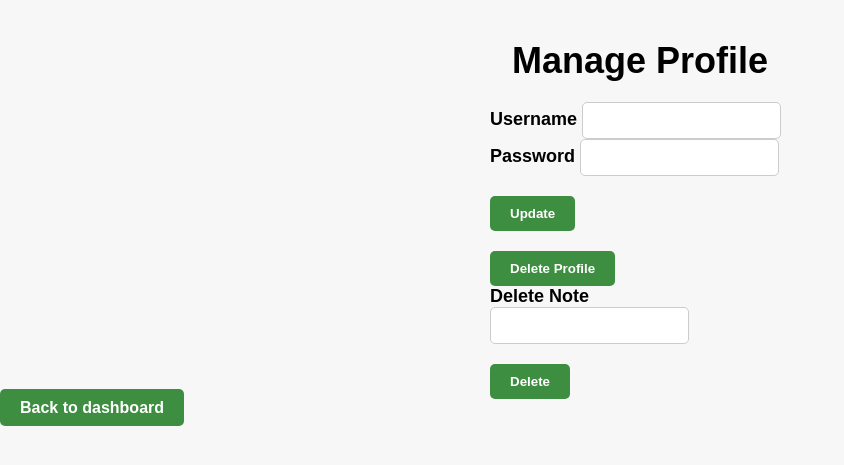
After one commit to WhineyMonkey10/noteshare, a Flask app: page /deleteProfile in a window 1280 px wide. The commit adds this page. Shown: the top 465 px of the page, without its empty margins (0-844 px from the left). Run offline with Flask 2, Linux system fonts and the light colour scheme; parts of the project's set-up code (start-up, migrations or seed data) failed here and were passed over.

Commit message:
Added the ability to edit your username and password. (IF you want to edit either of them, but keep one the same, you must input your current username/password. Done this to prevent blank submissions.

```diff
--- a/app.py
+++ b/app.py
@@ -227,5 +227,39 @@ def passwordProtectedNoteList(userID):
     else:
         return render_template('login.html')
 
+@app.route('/manageProfile', methods=['POST', 'GET'])
+def manageProfile():
+    if 'logged_in' in session:
+        return render_template('manageProfile.html', message="")
+
+@app.route('/editProfile', methods=['POST', 'GET'])
+def editProfile():
+    if 'logged_in' in session:
+        newUsername = request.form['username']
+        newPassword = request.form['password']
+        userID = Database.getUserID(session['username'])
+
+        if Database.checkUsername(session['username']):
+             if Database.checkPassword(session['username'],session['password']):
+                if Database.changePassword(session['username'], newPassword):
+                    if Database.changeUsername(session['username'], newUsername):
+                        session['username'] = newUsername
+                        session['password'] = newPassword
+                        return render_template('manageProfile.html', message="Profile updated successfully")
+                    else:
+                        return render_template('manageProfile.html', message="Error updating password")
+                else:
+                    return render_template('manageProfile.html', message="Error updating username")
+        else:
+            return render_template('manageProfile.html', message="Error updating profile")
+    else:
+        return render_template('login.html')
+
+
+
+@app.route('/deleteProfile', methods=['POST', 'GET'])
+def deleteProfile():
+    return render_template('manageProfile.html')
+
 if __name__ == '__main__':
     serve(app, host='0.0.0.0', port=5000, threads=1)
--- /dev/null
+++ b/static/styles/manageProfile.css
@@ -0,0 +1,71 @@
+body {
+    background-color: #F7F7F7;
+    font-family: sans-serif;
+    margin: 0;
+}
+
+h1 {
+    font-size: 36px;
+    margin: 40px auto 20px;
+    text-align: center;
+}
+
+form {
+    margin: 0 auto;
+    width: 300px;
+    display: flex;
+    flex-direction: column;
+}
+
+label {
+    margin-top: 20px;
+    font-size: 18px;
+    font-weight: bold;
+}
+
+input[type="text"],
+input[type="password"] {
+    padding: 10px;
+    border-radius: 5px;
+    border: 1px solid #ccc;
+}
+
+input[type="submit"] {
+    margin-top: 20px;
+    padding: 10px 20px;
+    border-radius: 5px;
+    background-color: #3E8E41;
+    color: white;
+    text-decoration: none;
+    text-align: center;
+    font-weight: bold;
+    border: none;
+    cursor: pointer;
+}
+
+input[type="submit"]:hover {
+    background-color: #2C6F2F;
+}
+
+a {
+    display: cube;
+    margin-top: 20px;
+    padding: 10px 20px;
+    border-radius: 5px;
+    background-color: #3E8E41;
+    color: white;
+    text-decoration: none;
+    text-align: center;
+    font-weight: bold;
+}
+
+a:hover {
+    background-color: #2C6F2F;
+}
+
+footer {
+    font-size: 12px;
+    margin: 20px auto 0;
+    text-align: center;
+    color: #999;
+}
--- a/templates/dashboard.html
+++ b/templates/dashboard.html
@@ -16,7 +16,7 @@
       <div class="header-container">
         <h1>Welcome, {{username}}!</h1>
         <div class="user-menu">
-          <button class="profile-btn">Manage Profile</button>
+          <button class="profile-btn" onclick="location.href='/manageProfile'">Manage Profile</button>
           <a href="/logout">Logout</a>
         </div>
       </div>
--- /dev/null
+++ b/templates/manageProfile.html
@@ -0,0 +1,47 @@
+<!DOCTYPE html>
+<html lang="en">
+<head>
+    <meta charset="UTF-8">
+    <meta http-equiv="X-UA-Compatible" content="IE=edge">
+    <meta name="viewport" content="width=device-width, initial-scale=1.0">
+    <link rel="stylesheet" href="{{ url_for('static', filename='styles/manageProfile.css') }}">
+    <title>Manage Profile</title>
+</head>
+<body>
+
+    <h1>Manage Profile</h1>
+    <h2>{{ message }}</h2>
+    <form action="{{ url_for('editProfile') }}" method="POST">
+        <div class="form-group">
+            <label for="username">Username</label>
+            <input type="text" name="username" id="username" value="{{ username }}" required>
+        </div>
+        <div class="form-group">
+            <label for="password">Password</label>
+            <input type="password" name="password" id="password" required>
+        </div>
+        <div class="form-group">
+            <input type="submit" value="Update">
+        </div>
+    </form>
+
+    <form action="{{ url_for('deleteProfile') }}" method="POST">
+        <div class="form-group">
+            <input type="submit" value="Delete Profile">
+        </div>
+    </form>
+
+    <form action="{{ url_for('manageNotes') }}" method="POST">
+        <div class="form-group">
+            <label for="note">Delete Note</label>
+            <input type="text" name="noteID" id="noteID">
+        </div>
+        <div class="form-group">
+            <input type="submit" value="Delete">
+        </div>
+    </form>
+
+    <a href="{{ url_for('dashboard') }}">Back to dashboard</a>
+
+</body>
+</html>
```
Also changed, not shown: src/Database/database.py (+38 -0 lines).
